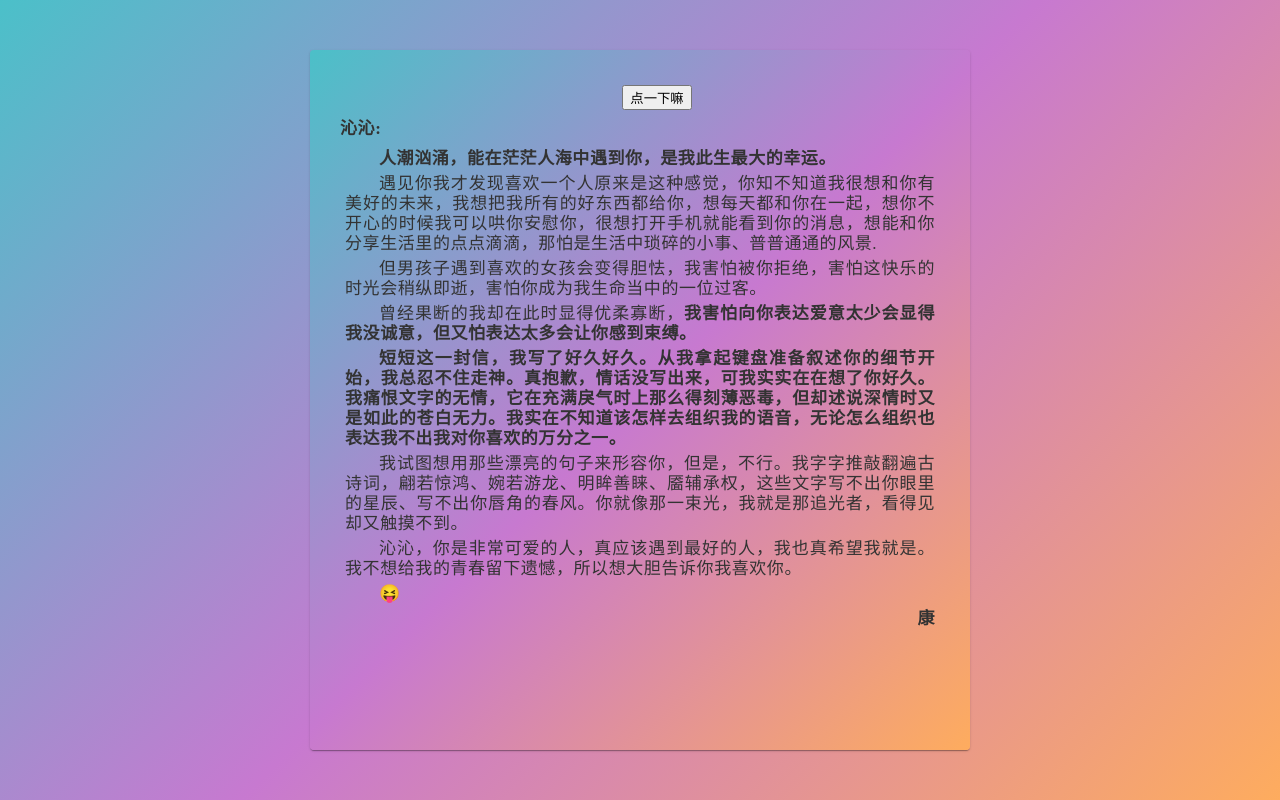
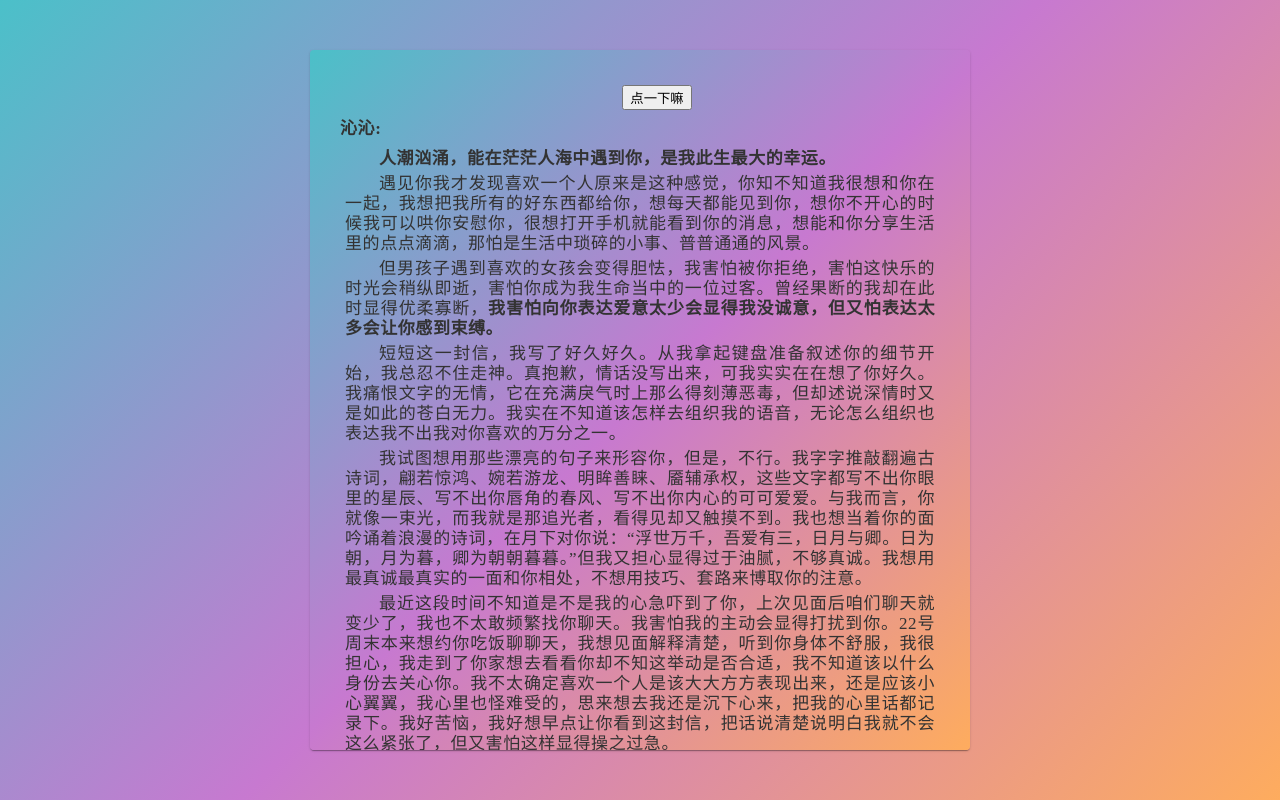
Before and after one commit to Xiao-YongKang/zqq, a plain HTML site: page index.html in a window 1280 px wide. Drawn offline with Linux system fonts and the light colour scheme.

Commit message:
Update index.html

```diff
--- a/index.html
+++ b/index.html
@@ -96,17 +96,19 @@
             <span style="text-align:left"><b>沁沁:</b></span>
             <p><b>人潮汹涌，能在茫茫人海中遇到你，是我此生最大的幸运。</b></p>
             <p></p>
-            <p>遇见你我才发现喜欢一个人原来是这种感觉，你知不知道我很想和你有美好的未来，我想把我所有的好东西都给你，想每天都和你在一起，想你不开心的时候我可以哄你安慰你，很想打开手机就能看到你的消息，想能和你分享生活里的点点滴滴，那怕是生活中琐碎的小事、普普通通的风景.
+            <p>遇见你我才发现喜欢一个人原来是这种感觉，你知不知道我很想和你在一起，我想把我所有的好东西都给你，想每天都能见到你，想你不开心的时候我可以哄你安慰你，很想打开手机就能看到你的消息，想能和你分享生活里的点点滴滴，那怕是生活中琐碎的小事、普普通通的风景。
             </p>
-            <p>但男孩子遇到喜欢的女孩会变得胆怯，我害怕被你拒绝，害怕这快乐的时光会稍纵即逝，害怕你成为我生命当中的一位过客。
+            <p>但男孩子遇到喜欢的女孩会变得胆怯，我害怕被你拒绝，害怕这快乐的时光会稍纵即逝，害怕你成为我生命当中的一位过客。曾经果断的我却在此时显得优柔寡断，<b>我害怕向你表达爱意太少会显得我没诚意，但又怕表达太多会让你感到束缚。</b>
             </p>
-            <p>曾经果断的我却在此时显得优柔寡断，<b>我害怕向你表达爱意太少会显得我没诚意，但又怕表达太多会让你感到束缚。</b></p>
-            <p><b>短短这一封信，我写了好久好久。从我拿起键盘准备叙述你的细节开始，我总忍不住走神。真抱歉，情话没写出来，可我实实在在想了你好久。我痛恨文字的无情，它在充满戾气时上那么得刻薄恶毒，但却述说深情时又是如此的苍白无力。我实在不知道该怎样去组织我的语音，无论怎么组织也表达我不出我对你喜欢的万分之一。</b>
+            <p>短短这一封信，我写了好久好久。从我拿起键盘准备叙述你的细节开始，我总忍不住走神。真抱歉，情话没写出来，可我实实在在想了你好久。我痛恨文字的无情，它在充满戾气时上那么得刻薄恶毒，但却述说深情时又是如此的苍白无力。我实在不知道该怎样去组织我的语音，无论怎么组织也表达我不出我对你喜欢的万分之一。
             </p>
-            <p>我试图想用那些漂亮的句子来形容你，但是，不行。我字字推敲翻遍古诗词，翩若惊鸿、婉若游龙、明眸善睐、靥辅承权，这些文字写不出你眼里的星辰、写不出你唇角的春风。你就像那一束光，我就是那追光者，看得见却又触摸不到。
+            <p>我试图想用那些漂亮的句子来形容你，但是，不行。我字字推敲翻遍古诗词，翩若惊鸿、婉若游龙、明眸善睐、靥辅承权，这些文字都写不出你眼里的星辰、写不出你唇角的春风、写不出你内心的可可爱爱。与我而言，你就像一束光，而我就是那追光者，看得见却又触摸不到。我也想当着你的面吟诵着浪漫的诗词，在月下对你说：“浮世万千，吾爱有三，日月与卿。日为朝，月为暮，卿为朝朝暮暮。”但我又担心显得过于油腻，不够真诚。我想用最真诚最真实的一面和你相处，不想用技巧、套路来博取你的注意。
             </p>
-
-            <p>沁沁，你是非常可爱的人，真应该遇到最好的人，我也真希望我就是。我不想给我的青春留下遗憾，所以想大胆告诉你我喜欢你。</p>
+            <p>最近这段时间不知道是不是我的心急吓到了你，上次见面后咱们聊天就变少了，我也不太敢频繁找你聊天。我害怕我的主动会显得打扰到你。22号周末本来想约你吃饭聊聊天，我想见面解释清楚，听到你身体不舒服，我很担心，我走到了你家想去看看你却不知这举动是否合适，我不知道该以什么身份去关心你。我不太确定喜欢一个人是该大大方方表现出来，还是应该小心翼翼，我心里也怪难受的，思来想去我还是沉下心来，把我的心里话都记录下。我好苦恼，我好想早点让你看到这封信，把话说清楚说明白我就不会这么紧张了，但又害怕这样显得操之过急。
+            </p>
+            <p>相识已是上上签，把心里话写下来我心里也舒坦了很多。虽然遇见你的那刻我便怦然心动，你像幻梦中的天使日日夜夜在我脑海里游弋，那种玄妙的感觉时时刻刻都在拨弄我的心弦，但得之则幸、失之我命。我做这个网页写这封信不是为了感动你，也不希望你因为我的话而为难
+            </p>
+            <p>沁沁，你是个非常特别的女孩，真应该遇到最好的人，我也真希望我就是。</p>
             <p>&#128541;</p>
             <p></b></p>
             <p>
```
